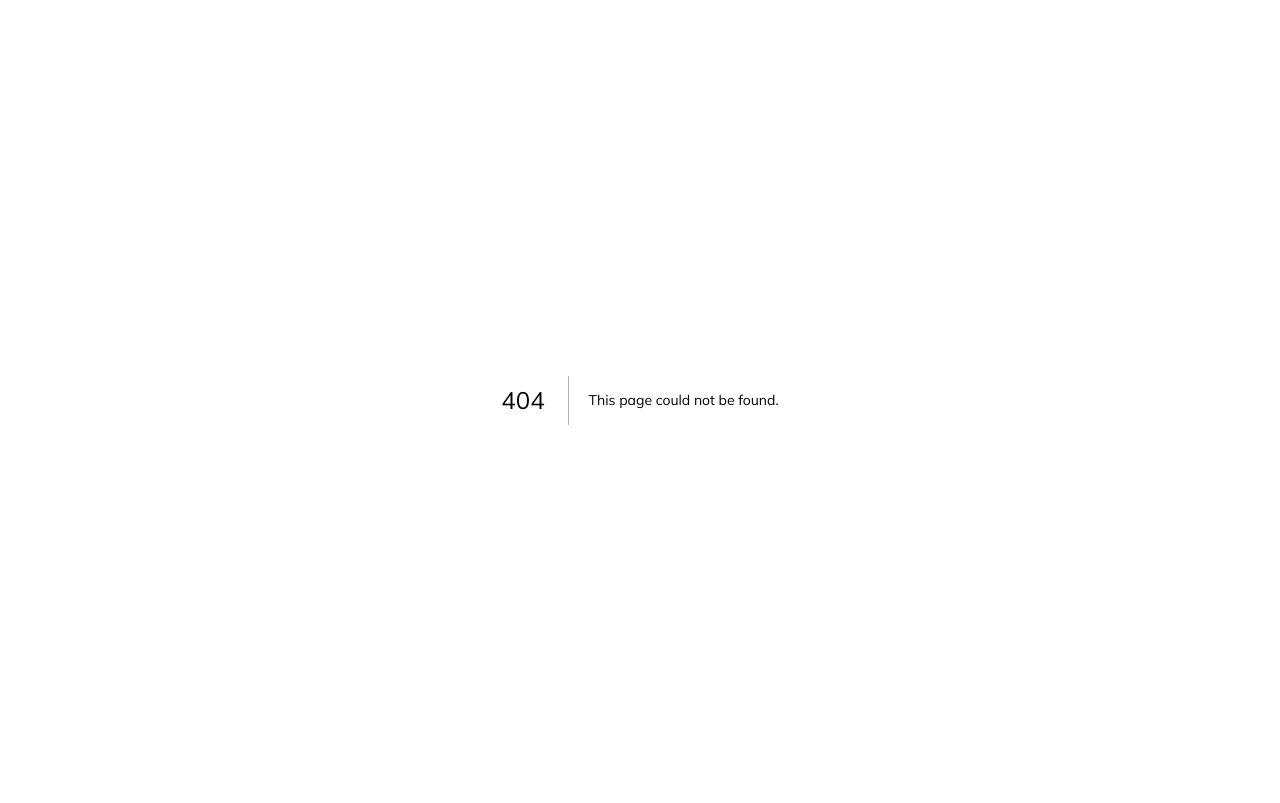
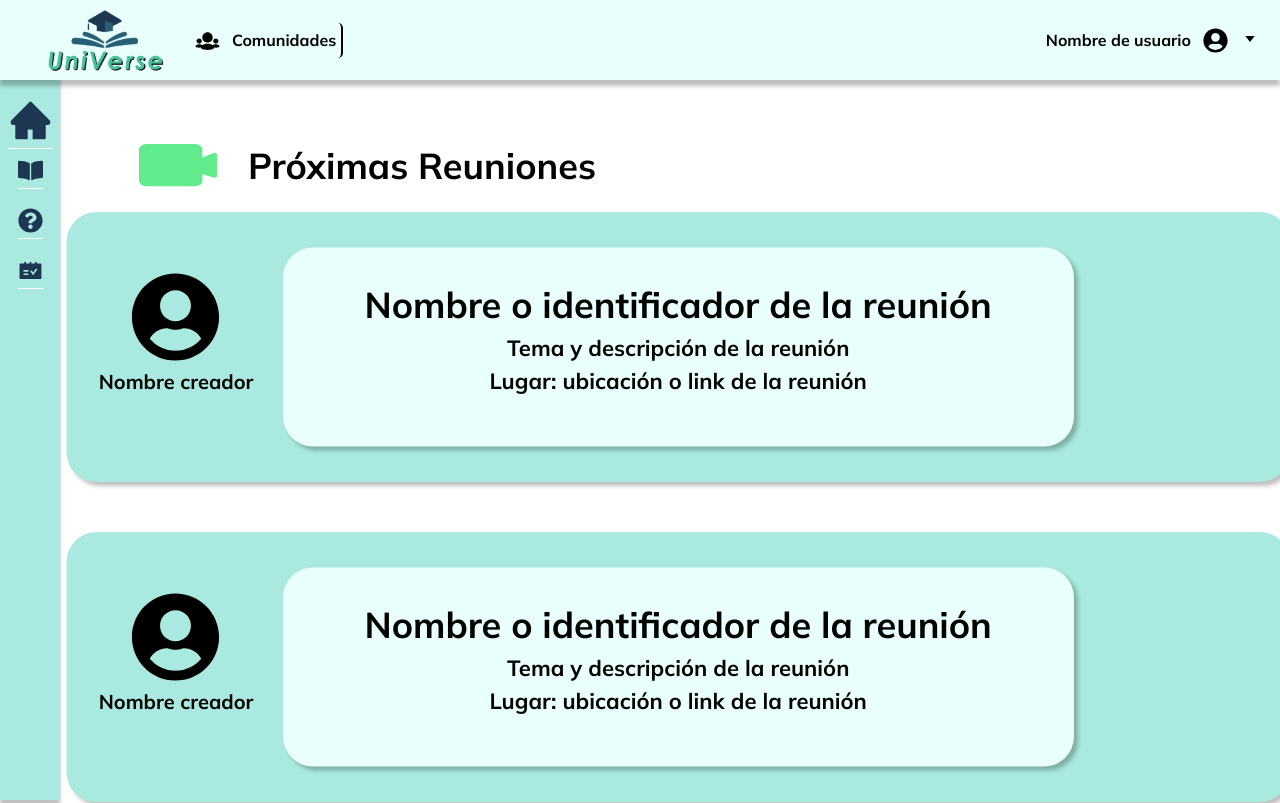
Before and after one commit to juandp1/UniVerse-Frontend, a Next.js app in the folder universe/: page /ProximasReuniones in a window 1280 px wide. Before the commit this address had no page. Shown: the top 803 px of the page. Built offline with nearby package versions, Linux system fonts and the light colour scheme.

Commit message:
Componente Reunion, página de ProximasReuniones y ReunionesAnteriores, y cambio de orden en la LateraNavBar y aumento pequeño en el tamaño del ícono de homeComunidades

```diff
--- /dev/null
+++ b/universe/Component/Reunion.tsx
@@ -0,0 +1,28 @@
+import React, { useEffect, useState } from 'react'
+import style from "/styles/ReunionesStyle.module.css";
+
+import * as FaIcon from 'react-icons/fa';
+
+function Reunion():JSX.Element{
+
+    return (
+        <>
+            <div className={style.square_pregunta}>
+                <div style={{ position: 'absolute', left: '32px', top: '40px' }}>
+                    <FaIcon.FaUserCircle size={'90px'} style={{ position: 'absolute', left: '32px', top: '20px' }}/>
+                    <h1 style={{position: "absolute", top: "115px", left: "0px", fontSize: "20px", width: "155px"}}>Nombre creador</h1>
+                </div>
+                <div className={style.minisquare_pregunta}>
+                    <div style={{position: "absolute", top: "30px", left: "50%", transform: "translateX(-50%)", width: "628px"}}>
+                        <h1>Nombre o identificador de la reunión</h1>
+                        <h3>Tema y descripción de la reunión</h3>
+                        <h3>Lugar: ubicación o link de la reunión</h3>
+                    </div>
+                </div>
+            </div>
+
+        </>
+    )
+}
+
+export default Reunion
--- a/universe/Component/compResource/Routes.tsx
+++ b/universe/Component/compResource/Routes.tsx
@@ -9,6 +9,12 @@ const className=style.button_Lateral_NavBar
 
 export const Routes =[
 
+    {
+        title:'Inicio',
+        path:'/HomeComunidad',
+        icon: <Aiicon.AiFillHome size={"45px"} color={colorIcon}/>,
+        cName:className
+    },
     {
         title:'Enciclopedia',
         path:'/Enciclopedia',
@@ -22,15 +28,9 @@ export const Routes =[
         cName:className
     },
     {
-        title:'Reunion',
-        path:'/Reunion',
+        title:'Reuniones',
+        path:'/Reuniones',
         icon: <Aiicon.AiFillSchedule size={sizeIcon} color={colorIcon}/>,
         cName:className
     },
-    {
-        title:'Inicio',
-        path:'/HomeComunidad',
-        icon: <Aiicon.AiFillHome size={sizeIcon} color={colorIcon}/>,
-        cName:className
-    },
 ]
--- /dev/null
+++ b/universe/pages/ProximasReuniones.tsx
@@ -0,0 +1,48 @@
+import LateralNavBar from "../Component/LateralNavBar";
+import Navbar from "../Component/NavBar";
+import Head from "next/head";
+import Reunion from "universe/Component/Reunion";
+
+
+const colorIcon = "#61EB8D";
+
+export default function ProximasReuniones() {
+
+  return (
+    <>
+      <Head>
+        <title>Universe</title>
+      </Head>
+
+      <main id="main">
+        <Navbar></Navbar>
+        <LateralNavBar></LateralNavBar>
+
+        <div className="principal_Content">
+          <div
+            style={{
+              position: "relative",
+              display: "flex",
+              alignItems: "center",
+            }}
+          >
+            <img
+              src="./images/camera-meetings.png"
+              alt="camera"
+              style={{ marginRight: "10px" }}
+            />
+            <h1>Próximas Reuniones</h1>
+          </div>
+          <div>
+            <Reunion></Reunion>
+            <Reunion></Reunion>
+            <Reunion></Reunion>
+            <Reunion></Reunion>
+            <Reunion></Reunion>
+          </div>
+        </div>
+        {/*Agrego los componentes dentro del header*/}
+      </main>
+    </>
+  );
+}
--- a/universe/pages/Reunion.tsx
+++ b/universe/pages/Reuniones.tsx
@@ -20,7 +20,7 @@ interface Reunion {
 }
 const colorIcon = "#61EB8D";
 
-export default function Reunion() {
+export default function Reuniones() {
     const [showFormCrearReunion, setShowFormCrearReunion] = useState(false)
     const statusShowFormCrearReunion = () => setShowFormCrearReunion(!showFormCrearReunion)
     const [Reuniones, setReuniones] = useState([{
@@ -115,17 +115,16 @@ export default function Reunion() {
             />
             <h1>Reuniones</h1>
           </div>
-          <div className="flex flex wrap space-x-10">
-            <Link href="/ProximasReuniones" style={{}}>
+          <div className="flex justify-center space-x-10" style={{ gap:'130px'}}>
+            <Link href="/ProximasReuniones">
               <TipoReunion titulo="Próximas reuniones"></TipoReunion>
             </Link>
-            <Link href="/ReunionesAnteriores" style={{}}>
+            <Link href="/ReunionesAnteriores">
               <TipoReunion titulo="Reuniones anteriores"></TipoReunion>
             </Link>
-
-            <div className="button_crear" onClick={toggle}>
-              <IoIcon.IoMdAdd size={"80px"} color={colorIcon} />
-            </div>
+          </div>
+          <div className="button_crear" onClick={toggle}>
+            <IoIcon.IoMdAdd size={"80px"} color={colorIcon} />
           </div>
         </div>
         {/*Agrego los componentes dentro del header*/}
--- /dev/null
+++ b/universe/pages/ReunionesAnteriores.tsx
@@ -0,0 +1,48 @@
+import LateralNavBar from "../Component/LateralNavBar";
+import Navbar from "../Component/NavBar";
+import Head from "next/head";
+import Reunion from "universe/Component/Reunion";
+
+
+const colorIcon = "#61EB8D";
+
+export default function ReunionesAnteriores() {
+
+  return (
+    <>
+      <Head>
+        <title>Universe</title>
+      </Head>
+
+      <main id="main">
+        <Navbar></Navbar>
+        <LateralNavBar></LateralNavBar>
+
+        <div className="principal_Content">
+          <div
+            style={{
+              position: "relative",
+              display: "flex",
+              alignItems: "center",
+            }}
+          >
+            <img
+              src="./images/camera-meetings.png"
+              alt="camera"
+              style={{ marginRight: "10px" }}
+            />
+            <h1>Reuniones Anteriores</h1>
+          </div>
+          <div>
+            <Reunion></Reunion>
+            <Reunion></Reunion>
+            <Reunion></Reunion>
+            <Reunion></Reunion>
+            <Reunion></Reunion>
+          </div>
+        </div>
+        {/*Agrego los componentes dentro del header*/}
+      </main>
+    </>
+  );
+}
--- a/universe/styles/ReunionesStyle.module.css
+++ b/universe/styles/ReunionesStyle.module.css
@@ -2,6 +2,7 @@
     position: relative;
     width: 524px;
     height: 358px;
+    margin-top: 40px;
 }
 
 .head_rectangle {
@@ -94,3 +95,29 @@
     grid-template-columns: 33% 33% 1fr;
     max-width: 100%;
 }
+
+.square_pregunta {
+    position: relative;
+    width: 1223px;
+    height: 270px;
+    left: 49%;
+    transform: translateX(-50%);
+    background: #A9E9DF;
+    box-shadow: 4px 4px 4px rgba(0, 0, 0, 0.25);
+    border-radius: 30px;
+    margin-bottom: 50px;
+}
+
+.minisquare_pregunta {
+    position: absolute;
+    width: 791px;
+    height: 199px;
+    left: 50%;
+    top: 50%;
+    transform: translate(-50%, -50%);
+    text-align: center;
+
+    background: #E8FFFB;
+    box-shadow: 4px 4px 4px rgba(0, 0, 0, 0.25);
+    border-radius: 30px;
+}
```
